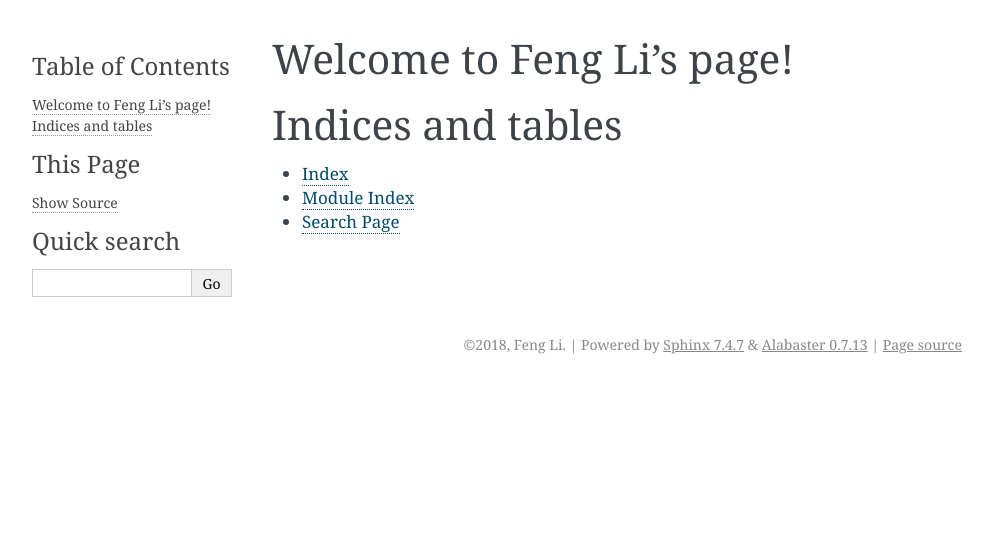
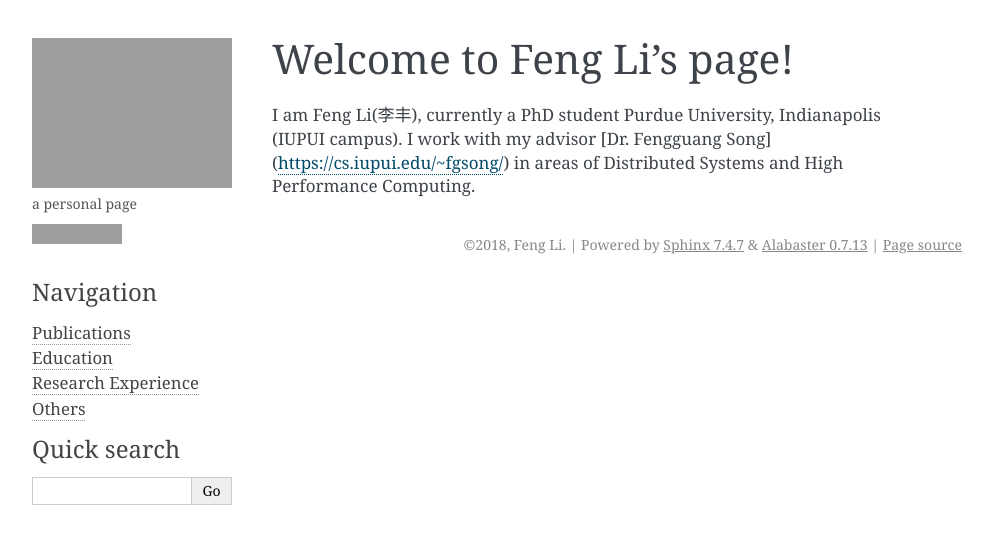
Before and after one commit to fengggli/fengggli.github.io, a Sphinx documentation site: the page built from source/index.rst, in a window 1280 px wide. Shown: the top 544 px of the page, without its empty margins (148-1141 px from the left). Built offline with Sphinx 7.4.7, drawn with Linux system fonts in a browser that asks for light colours; grey boxes are pictures that could not be loaded.

Commit message:
update initial contents

```diff
--- a/source/conf.py
+++ b/source/conf.py
@@ -19,7 +19,7 @@
 
 # -- Project information -----------------------------------------------------
 
-project = 'fengggli-page'
+project = 'Feng Li'
 copyright = '2018, Feng Li'
 author = 'Feng Li'
 
@@ -83,6 +83,14 @@ html_theme = 'alabaster'
 # documentation.
 #
 # html_theme_options = {}
+html_theme_options = {
+    "description": "a personal page",
+    "github_user": "fengggli",
+    "github_repo": "fengggli.github.io",
+    "fixed_sidebar": True,
+    "logo":"/imgs/self-img.jpeg",
+    "logo_name":"Feng Li"
+}
 
 # Add any paths that contain custom static files (such as style sheets) here,
 # relative to this directory. They are copied after the builtin static files,
@@ -97,7 +105,14 @@ html_static_path = ['_static']
 # default: ``['localtoc.html', 'relations.html', 'sourcelink.html',
 # 'searchbox.html']``.
 #
-# html_sidebars = {}
+html_sidebars = {
+    "**": [
+        "about.html",
+	"navigation.html",
+        "relations.html",
+        "searchbox.html",
+    ]
+}
 
 
 # -- Options for HTMLHelp output ---------------------------------------------
--- a/source/index.rst
+++ b/source/index.rst
@@ -6,15 +6,14 @@
 Welcome to Feng Li's page!
 =========================================
 
-.. toctree::
-   :maxdepth: 2
-   :caption: Contents:
+I am Feng Li(李丰), currently a PhD student Purdue University, Indianapolis (IUPUI campus). I work with my advisor [Dr. Fengguang Song](https://cs.iupui.edu/~fgsong/)  in areas of Distributed Systems and High Performance Computing.
 
 
+.. toctree::
+  :hidden:
+  :glob:
 
-Indices and tables
-==================
-
-* :ref:`genindex`
-* :ref:`modindex`
-* :ref:`search`
+  publications
+  education
+  experience
+  misc
```
Also changed, not shown: README.md (+0 -65 lines), source/education.rst (added, +11 -0 lines), source/experience.rst (added, +49 -0 lines), source/misc.rst (added, +10 -0 lines), source/publications.rst (added, +12 -0 lines), source/_static/imgs/self-img-cropped.jpg (added), 1 other file.
